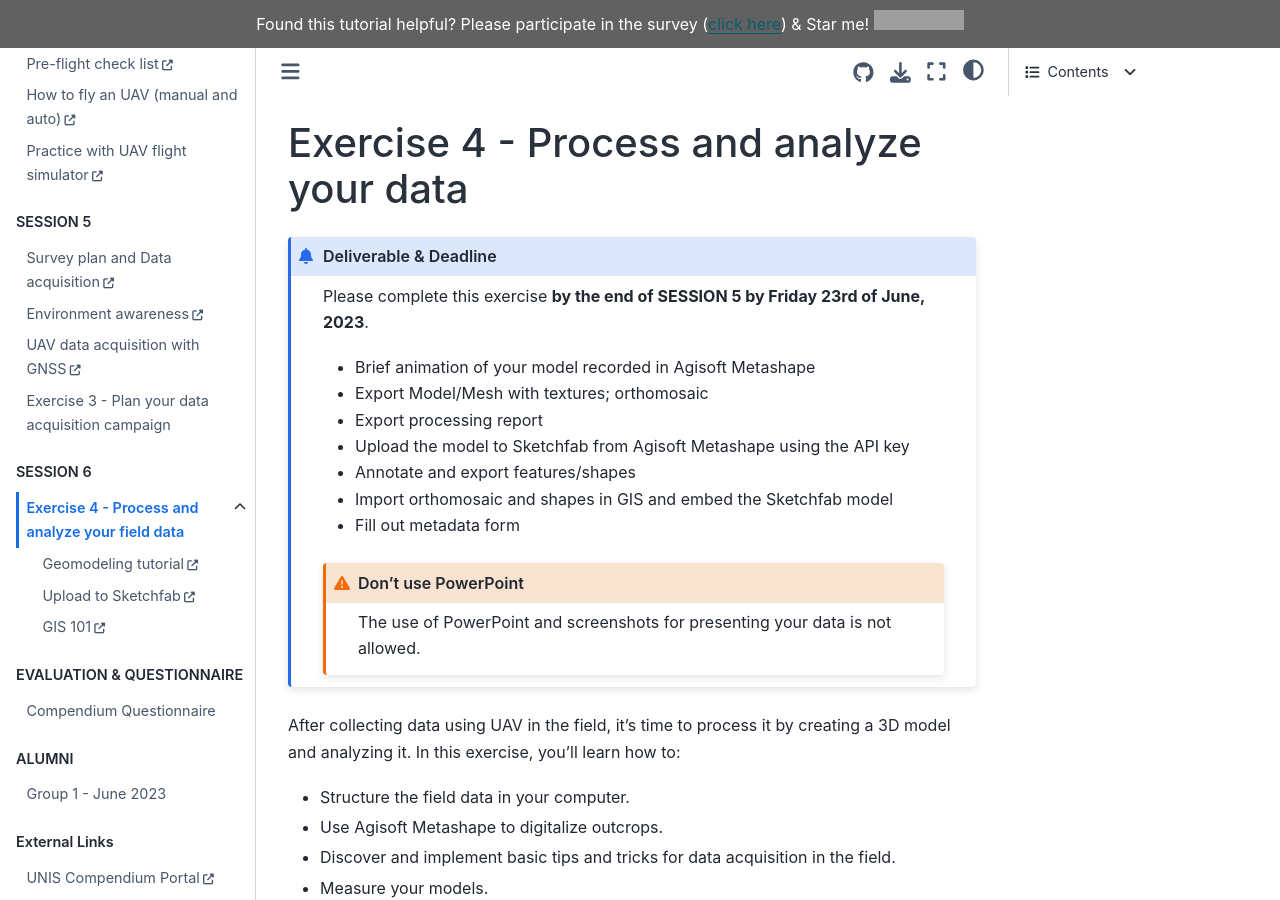
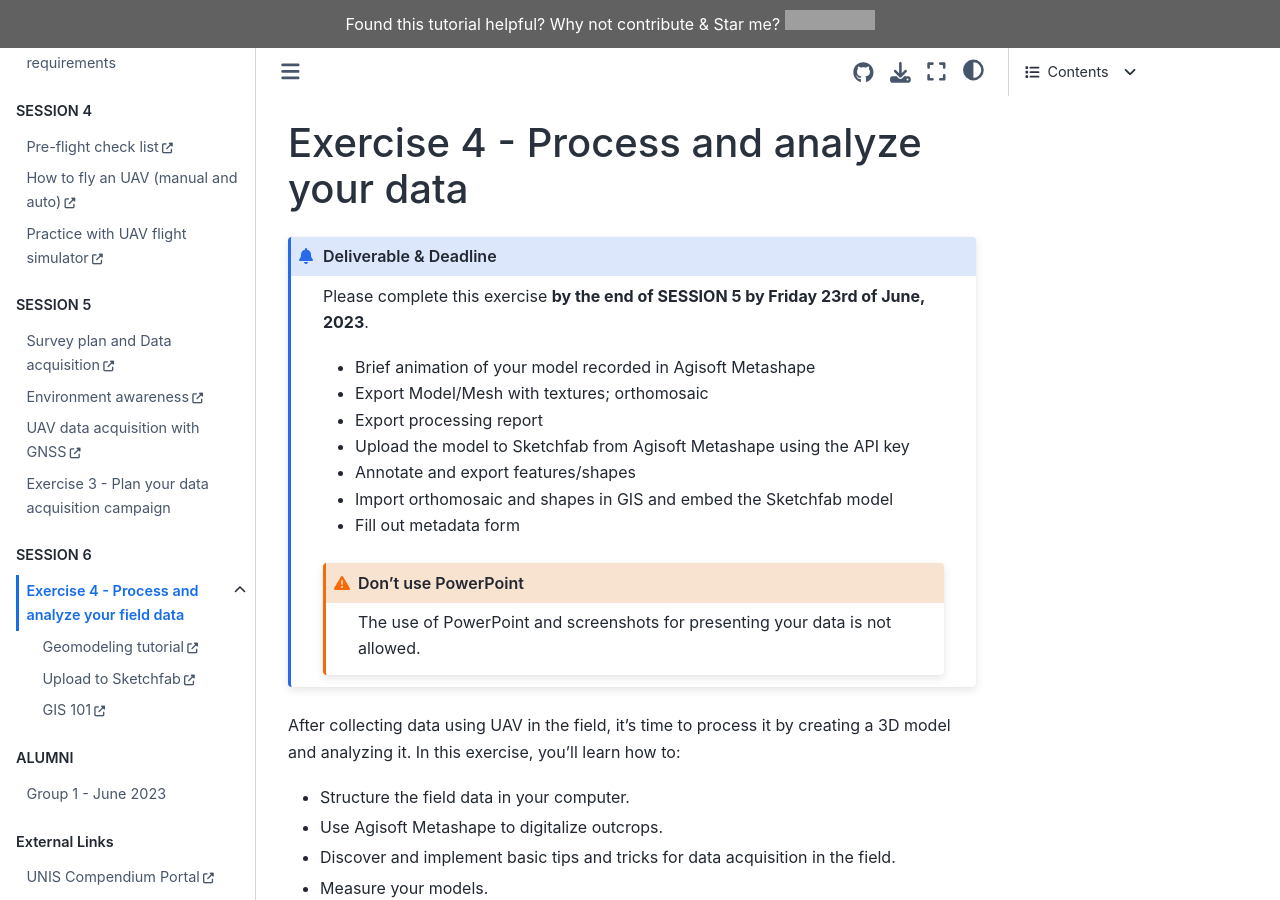
Before and after one commit to UNISvalbard/Geo-MOD, a Jupyter Book: the page built from content/lessons/data_process_exercise/data_process.md, in a window 1280 px wide and 900 px high. Built offline with Jupyter Book 1.0.4 settings and Sphinx 7.4.7 and the Sphinx Book theme 1.1.4, drawn with Linux system fonts in a browser that asks for light colours; some of the changed text lies outside the part shown; grey boxes are pictures that could not be loaded.

Commit message:
removed questionnaire + prepared zenodo json

```diff
--- a/_config.yml
+++ b/_config.yml
@@ -13,7 +13,7 @@ html:
   use_repository_button: true
   extra_navbar: ""
   use_edit_page_button: true
-  announcement: 'Found this tutorial helpful? Please participate in the survey (<a href="https://unisvalbard.github.io/Geo-MOD/content/survey.html">click here</a>) & Star me!        <iframe src="https://ghbtns.com/github-btn.html?user=UNISvalbard&repo=Geo-MOD&type=star&count=true" frameborder="0" scrolling="0" width="150" height="20" title="GitHub"></iframe>'
+  announcement: 'Found this tutorial helpful? Why not contribute & Star me? <iframe src="https://ghbtns.com/github-btn.html?user=UNISvalbard&repo=Geo-MOD&type=star&count=true" frameborder="0" scrolling="0" width="150" height="20" title="GitHub"></iframe>'
   #home_page_in_navbar: Sign up for the <a href="https://www.unis.no/course/ag-222-integrated-geological-methods-from-outcrop-to-geomodel/">UNIS AG222 course</a>
   comments:
     hypothesis: true
--- a/_toc.yml
+++ b/_toc.yml
@@ -69,13 +69,6 @@ parts:
     - url: https://unisvalbard.github.io/AG222/content/lessons/gis/gis.html
       title: GIS 101
 
-- caption: EVALUATION & QUESTIONNAIRE
-  chapters:
-  #- file: content/certification.md
-   # title: Geo-MOD Evaluation
-  - file: content/survey.md
-    title: Compendium Questionnaire
-
 - caption: ALUMNI
   chapters:
   - file: content/lessons/alumni/202306.md
```
Also changed, not shown: content/survey.md (deleted, +0 -3 lines), landing-page.md (+1 -1 lines), .zenodo.json (added).
